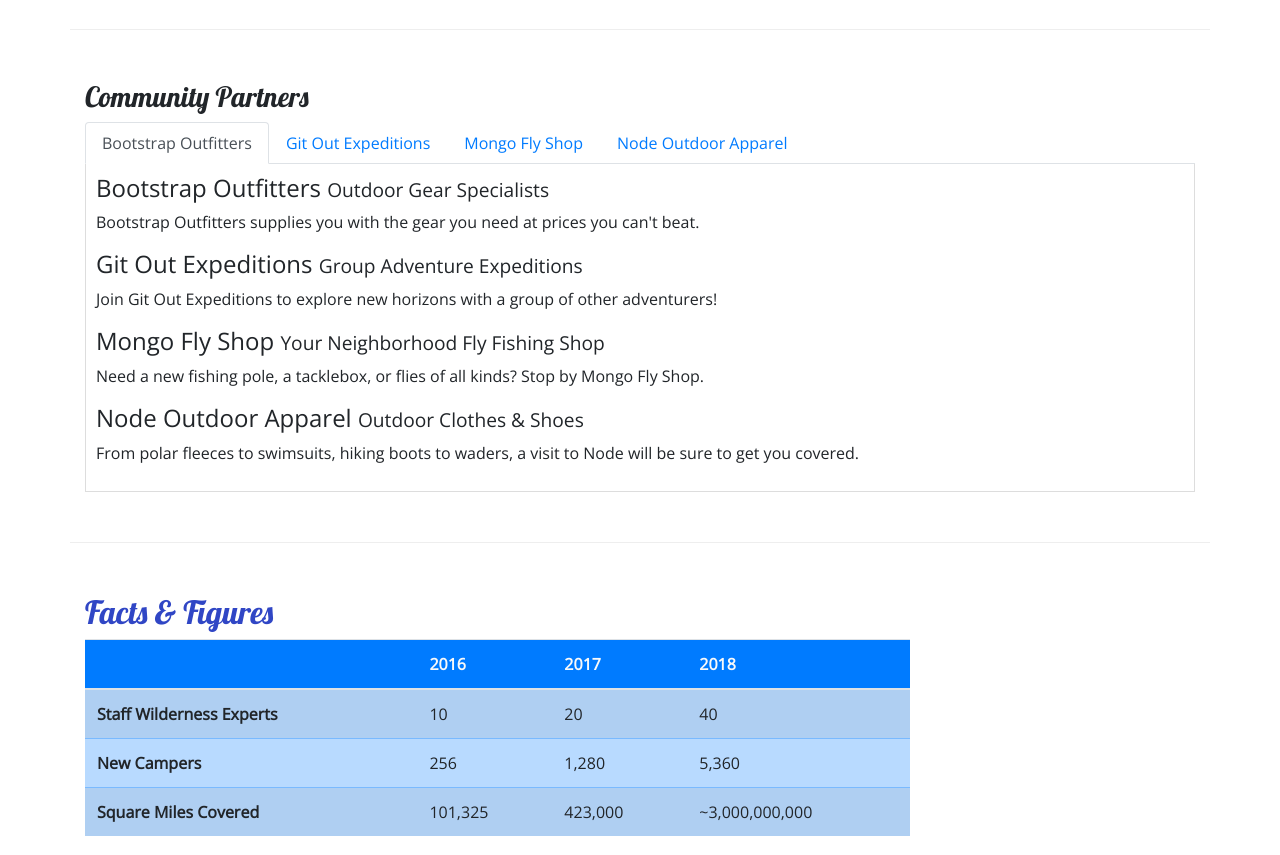
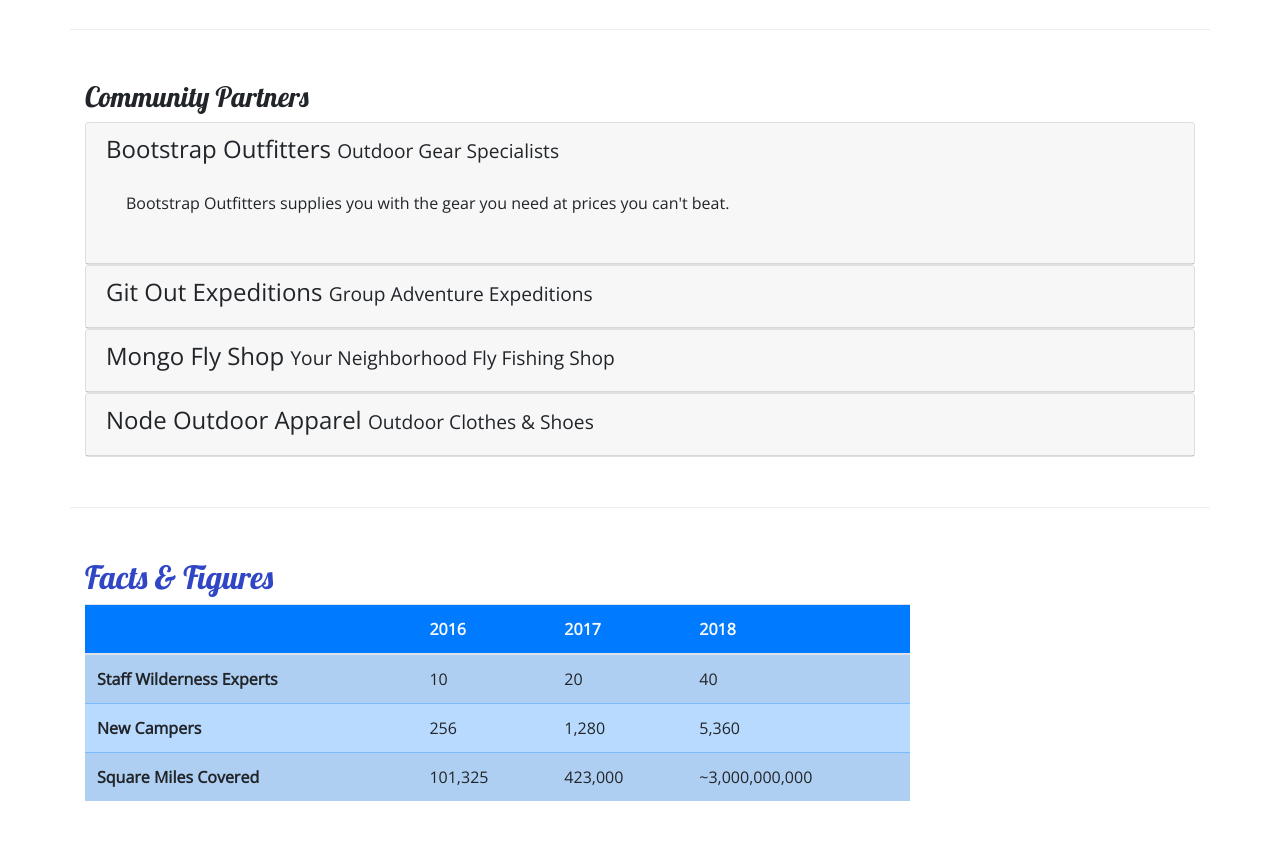
Before and after one commit to junalynnc/nucampsite, a website: page aboutus.html in a window 1280 px wide. Shown: the part 780-1635 px from the top of the page. Drawn offline with nearby package versions, Linux system fonts and the light colour scheme.

Commit message:
Accordion

```diff
--- a/aboutus.html
+++ b/aboutus.html
@@ -100,31 +100,57 @@
         <div class="row row-content">
             <div class="col-12">
                 <h3>Community Partners</h3>
-                <ul class="nav nav-tabs">
-                    <li class="nav-item"><a class="nav-link active" href="#bootstrap" role="tab" data-toggle="tab">Bootstrap Outfitters</a></li>
-                    <li class="nav-item"><a class="nav-link" href="#git" role="tab" data-toggle="tab">Git Out Expeditions</a></li>
-                    <li class="nav-item"><a class="nav-link" href="#mongo" role="tab" data-toggle="tab">Mongo Fly Shop</a></li>
-                    <li class="nav-item"><a class="nav-link" href="#node" role="tab" data-toggle="tab">Node Outdoor Apparel</a></li>
-                </ul>
-                <div class="tab-content">
-                    <div role="tabpanel" class="tab-pane fade show active" id="bootstrap">
-                        <h4>Bootstrap Outfitters <small>Outdoor Gear Specialists</small></h4>
-                        <p class="d-none d-sm-block">Bootstrap Outfitters supplies you with the gear you need at prices you can't beat.</p>
+                <div id="accordion">
+                    <div class="card">
+                        <div role="tab" class="card-header">
+                            <h4>
+                                <a data-toggle="collapse" data-target="#bootstrap">Bootstrap Outfitters <small>Outdoor Gear Specialists</small></a>
+                            </h4>
+                            <div class="collapse show" id="bootstrap" data-parent="#accordion">
+                                <div class="card-body">
+                                    <p class="d-none d-sm-block">Bootstrap Outfitters supplies you with the gear you need at prices you can't beat.</p>
+                                </div>
+                            </div>
+                        </div>
                     </div>
 
-                    <div role="tabpanel" class="tab-pane fade show active" id="git">
-                        <h4>Git Out Expeditions <small>Group Adventure Expeditions</small></h4>
-                        <p class="d-none d-sm-block">Join Git Out Expeditions to explore new horizons with a group of other adventurers!</p>
+                    <div class="card">
+                        <div role="tab" class="card-header">
+                            <h4>
+                                <a class="collapsed" data-toggle="collapse" data-target="#git">Git Out Expeditions <small>Group Adventure Expeditions</small></a>
+                            </h4>
+                            <div class="collapse" id="git" data-parent="#accordion">
+                                <div class="card-body">
+                                    <p class="d-none d-sm-block">Join Git Out Expeditions to explore new horizons with a group of other adventurers!</p>
+                                </div>
+                            </div>
+                        </div>
                     </div>
 
-                    <div role="tabpanel" class="tab-pane fade show active" id="mongo">
-                        <h4>Mongo Fly Shop <small>Your Neighborhood Fly Fishing Shop</small></h4>
-                        <p class="d-none d-sm-block">Need a new fishing pole, a tacklebox, or flies of all kinds? Stop by Mongo Fly Shop.</p>
+                    <div class="card">
+                        <div role="tab" class="card-header">
+                            <h4>
+                                <a class="collapsed" data-toggle="collapse" data-target="#mongo">Mongo Fly Shop <small>Your Neighborhood Fly Fishing Shop</small></a>
+                            </h4>
+                            <div class="collapse" id="mongo" data-parent="#accordion">
+                                <div class="card-body">
+                                    <p class="d-none d-sm-block">Need a new fishing pole, a tacklebox, or flies of all kinds? Stop by Mongo Fly Shop.</p>
+                                </div>
+                            </div>
+                        </div>
                     </div>
 
-                    <div role="tabpanel" class="tab-pane fade show active" id="node">
-                        <h4>Node Outdoor Apparel <small>Outdoor Clothes & Shoes</small></h4>
-                        <p class="d-none d-sm-block">From polar fleeces to swimsuits, hiking boots to waders, a visit to Node will be sure to get you covered.</p>
+                    <div class="card">
+                        <div role="tab" class="card-header">
+                            <h4>
+                                <a class="collapsed" data-toggle="collapse" data-target="#node">Node Outdoor Apparel <small>Outdoor Clothes & Shoes</small></a>
+                            </h4>
+                            <div class="collapse" id="node" data-parent="#accordion">
+                                <div class="card-body">
+                                    <p class="d-none d-sm-block">From polar fleeces to swimsuits, hiking boots to waders, a visit to Node will be sure to get you covered.</p>
+                                </div>
+                            </div>
+                        </div>
                     </div>
                 </div>
             </div>
--- a/css/styles.css
+++ b/css/styles.css
@@ -36,8 +36,7 @@ header h2 {
     background-color: #901CAD;
 }
 
-.tab-content {
-    border: 1px solid #DDD;
-    border-top: none;
-    padding: 10px;
-}
+a, a:hover {
+    color: inherit;
+    text-decoration: none;
+  }
```
